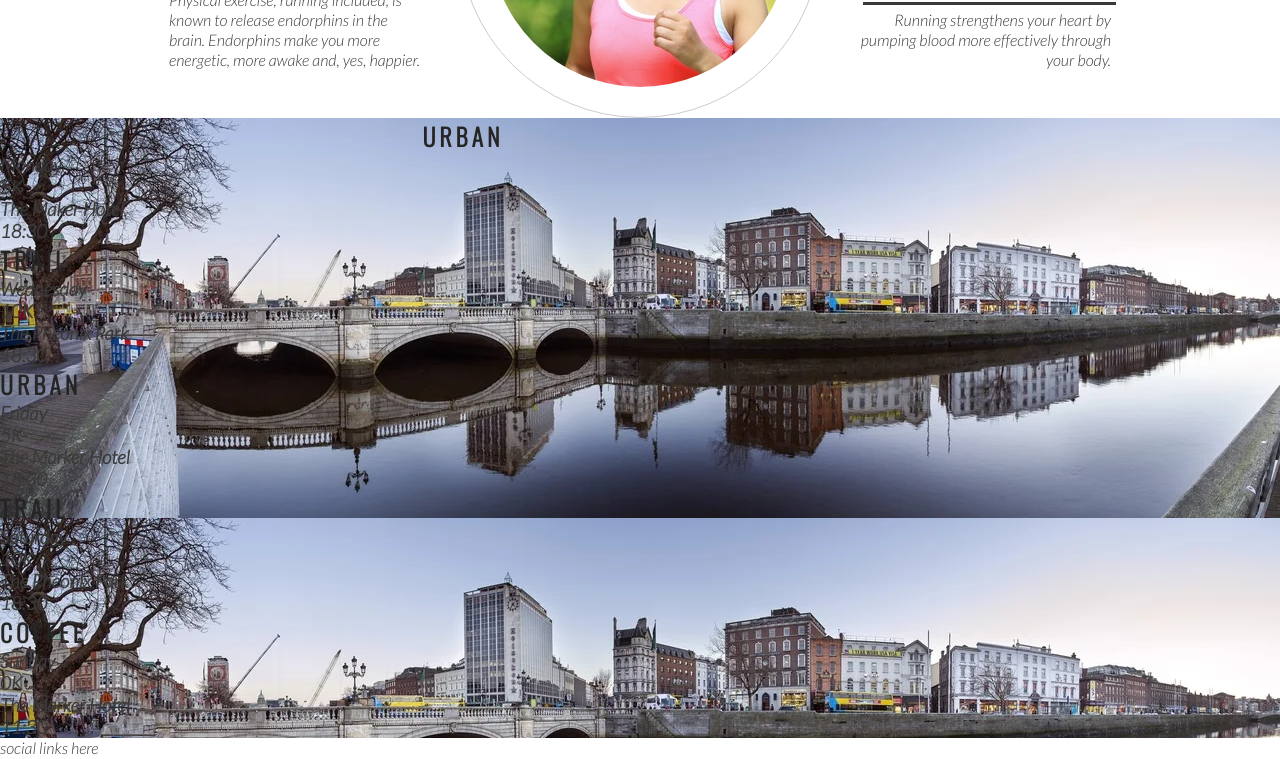
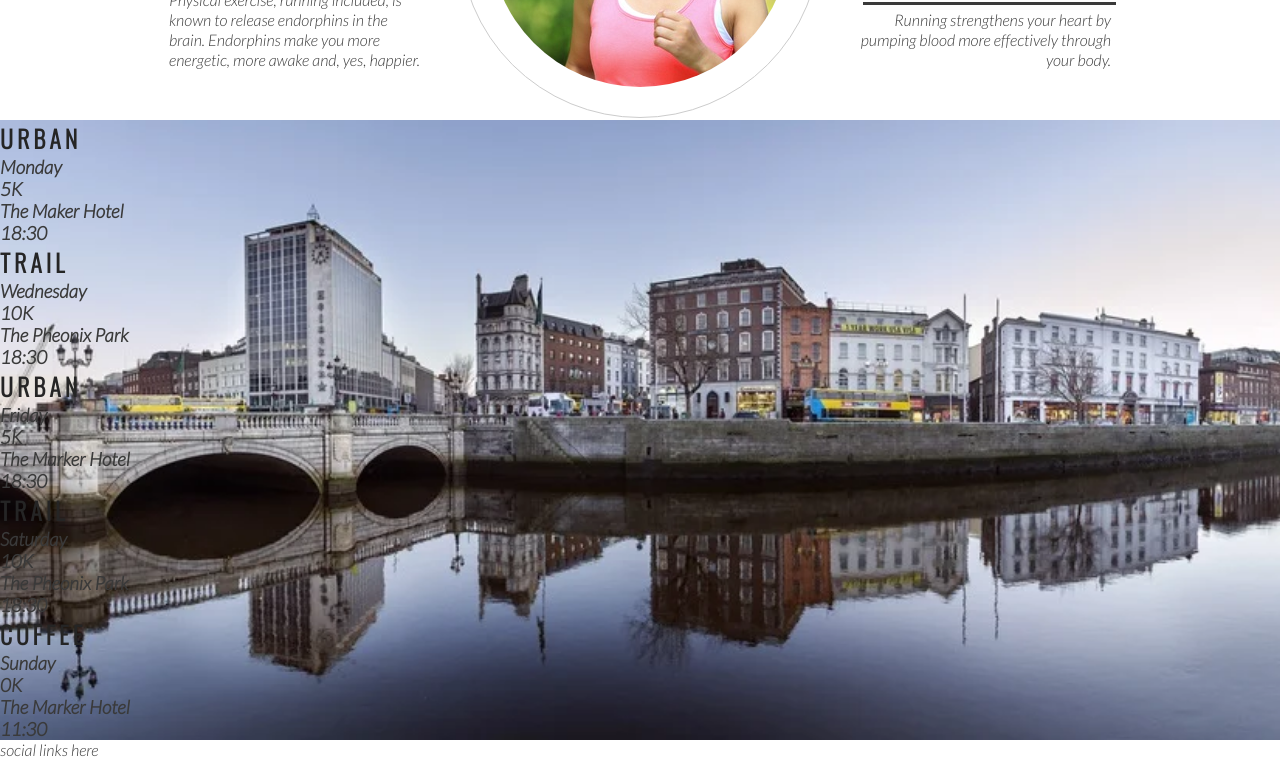
Before and after one commit to Lydiajoy97/love-running, a plain HTML site: page index.html in a window 1280 px wide. Shown: the part 1025-1784 px from the top of the page. Drawn offline with nearby package versions, Linux system fonts and the light colour scheme.

Commit message:
add style rules to background image

```diff
--- a/assets/css/style.css
+++ b/assets/css/style.css
@@ -186,4 +186,9 @@ text-align: right;
 
 #times {
    background-image: url('../css/images/dublin-city.webp');
+   background-repeat: no-repeat;
+   background-size: cover;
+   background-position: center;
+   width: 100%;
+   overflow: hidden;
 }
```
